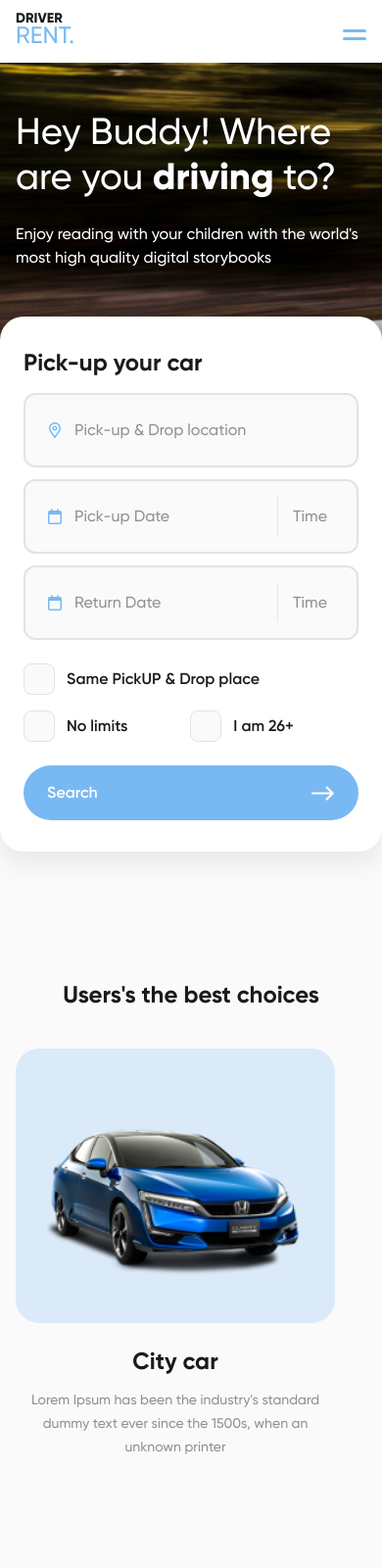
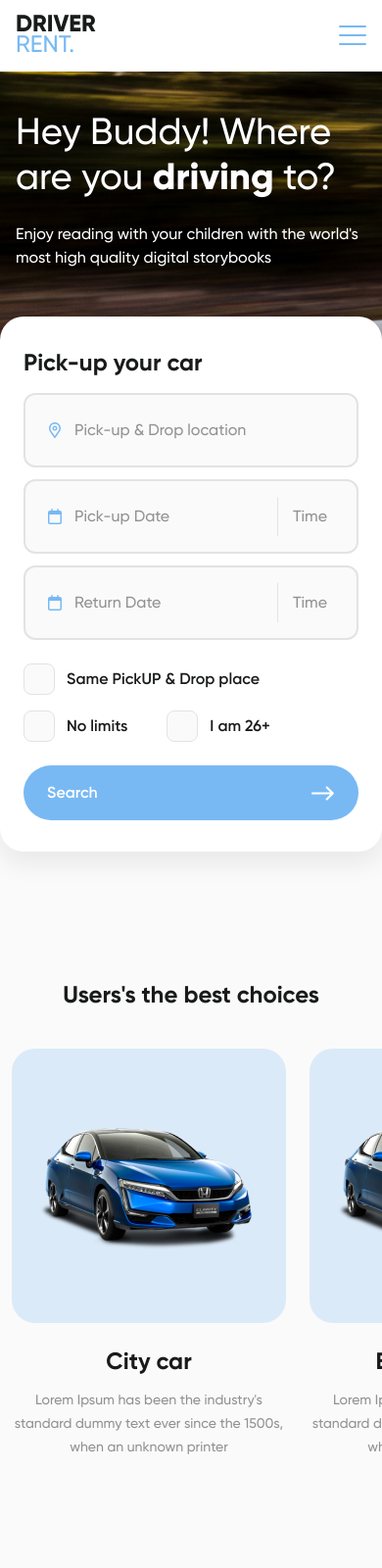
Before and after one commit to CardiDx/rentalcar, a website: page index.html in a window 390 px wide. Shown: the top 1600 px of the page at 98% size. Drawn offline with Linux system fonts and the light colour scheme; files that its build step writes are made by us from their sources; files whose address does not match are found by name.

Commit message:
home page full mobile version

```diff
--- a/index.html
+++ b/index.html
@@ -26,7 +26,10 @@
         <div class="container ">
           <div class="c-header__inner">
             <div class="c-header__mobile-column">
-              <button class="c-header__burger" data-js-header-toggle data-js-header-toggle-active="c-header__burger--active" aria-label="mobile menu"></button>
+              <div class="c-header__burger" data-js-header-toggle data-js-header-toggle-active="c-header__burger--active" aria-label="mobile menu">
+                <span></span>
+              </div>
+
               <a href="/" class="c-header__logo" aria-label="logo-link">
                 <div class="c-header__logo-text">DRIVER <span class="c-header__logo-text--accent h-type-accent">RENT.</span></div>
               </a>
@@ -147,14 +150,14 @@
       <!--==================== SKILLS ====================-->
       <section class="c-choice section" id="choice">
         <div class="c-choice__inner">
-          <div class="container">
+          <div class="container container--mobile">
 
             <div class="c-heading c-choice__heading">
               <h2 class="c-heading__title c-choice__title">Users's the best choices</h2>
             </div>
 
-            <div class="row c-choice__cards-scroll">
-              <div class="col-12 col-lg-3 card">
+            <div class="c-choice__cards-scroll">
+              <div class="card">
                 <div class="c-choice__card">
                   <div class="c-choice__card-content">
 
@@ -172,7 +175,7 @@
                   </div>
                 </div>
               </div>
-              <div class="col-12 col-lg-3 card">
+              <div class="card">
                 <div class="c-choice__card">
                   <div class="c-choice__card-content">
 
@@ -190,7 +193,7 @@
                   </div>
                 </div>
               </div>
-              <div class="col-12 col-lg-3 card">
+              <div class="card">
                 <div class="c-choice__card">
                   <div class="c-choice__card-content">
 
@@ -208,7 +211,7 @@
                   </div>
                 </div>
               </div>
-              <div class="col-12 col-lg-3 card">
+              <div class="card">
                 <div class="c-choice__card">
                   <div class="c-choice__card-content">
 
@@ -410,7 +413,7 @@
   <footer class="l-layout__footer">
     <div class="c-footer">
       <div class="container">
-        <div class="row column-reverse flex-md-row">
+        <div class="row flex-column-reverse flex-lg-row">
           <div class="col-lg-4">
             <div class="c-footer__copyright">
               <span class="c-footer__copyright-text">Driver Rent © 2022. All rights reserved.</span>
--- a/js/app.js
+++ b/js/app.js
@@ -1,44 +1,17 @@
-const header = document.querySelector("[data-js-header]");
-const headerScrolledClass =
-  header.getAttribute("data-js-header-scrolled") || "";
-const headerOpenedClass = header.getAttribute("data-js-header-opened") || "";
-const headerToggle = document.querySelector("[data-js-header-toggle]");
-const headerToggleActiveClass =
-  headerToggle.getAttribute("data-js-header-toggle-active") || "";
+//open mobile menu
+const header = document.querySelector(".c-header");
+const headerHamburgerIcon = document.querySelector(".c-header__burger");
+const headerHamburger =
+  document.querySelector(".c-header__mobile-column") || "";
+const headerMobileMenu = document.querySelector(".c-header__right-side") || "";
 
-function animationHeader(item, currentPosition) {
-  if (!item) {
-    return;
-  }
-  currentPosition > 96
-    ? item.classList.add(headerScrolledClass)
-    : item.classList.remove(headerScrolledClass);
-}
-
-animationHeader(
-  header,
-  window.pageYOffset || document.documentElement.scrollTop
-);
-
-window.addEventListener("scroll", function () {
-  const scrolled = window.pageYOffset || document.documentElement.scrollTop;
-  animationHeader(header, scrolled);
+headerHamburgerIcon.addEventListener("click", function () {
+  header.classList.toggle("c-header--opened");
+  headerMobileMenu.classList.toggle("c-header__right-side--opened");
+  headerHamburgerIcon.classList.toggle("c-header__burger--active");
 });
 
-headerToggle &&
-  header &&
-  (headerToggle.onclick = (e) => {
-    header.classList.toggle(headerOpenedClass);
-    e.target.classList.toggle(headerToggleActiveClass);
-  });
-
-var headerLinks = document.querySelectorAll(".c-header__menu-link");
-headerLinks.forEach(function (headerLink) {
-  headerLink.addEventListener("click", function () {
-    header.classList.remove("c-header--opened");
-    headerToggle.classList.remove("c-header__burger--active");
-  });
-});
+// checkbox serach panel
 
 let checkboxSearch = document.getElementById("check1");
 const addInput = document.querySelector(".c-search-panel__field--hidden");
--- a/scss/components/common/_c-checkbox.scss
+++ b/scss/components/common/_c-checkbox.scss
@@ -1,5 +1,9 @@
 .checkbox {
   margin-right: 6.4rem;
+
+  @include bp-lg {
+    margin-right: 4rem;
+  }
 
   &:last-child {
     margin-right: 0;
@@ -50,7 +54,6 @@
   height: $ui-size-m;
 }
 
-
-.c-search-panel__field--hidden{
+.c-search-panel__field--hidden {
   display: none;
 }
--- a/scss/components/common/_c-footer.scss
+++ b/scss/components/common/_c-footer.scss
@@ -34,7 +34,7 @@
   @include bp-md {
     display: flex;
     flex-direction: column;
-    margin-top: $indent-xxl;
+    margin-bottom: $indent-xxl;
   }
 }
 
--- a/scss/components/common/_c-header.scss
+++ b/scss/components/common/_c-header.scss
@@ -13,8 +13,14 @@
   }
 
   @include bp-md {
-    max-height: 6.4rem;
+    // max-height: 6.4rem;
     padding: 1.3rem 0;
+  }
+}
+
+.c-header--opened {
+  @include bp-md {
+    max-height: 100%;
   }
 }
 
@@ -23,10 +29,14 @@
   flex-direction: row;
   justify-content: space-between;
   align-items: center;
+
+  @include bp-md {
+    flex-direction: column;
+  }
 }
 
 .c-header__mobile-column {
-  @include bp-sm {
+  @include bp-md {
     display: flex;
     flex-direction: row-reverse;
     justify-content: space-between;
@@ -51,7 +61,8 @@
   line-height: 90%;
 
   @include bp-sm {
-    font-size: 14px;
+    // font-size: 14px;
+    font-size: 2.4rem;
   }
 }
 
@@ -65,20 +76,14 @@
 .c-header__burger {
   display: none;
   position: relative;
-  width: $ui-size-s;
-  height: $ui-size-s;
+  width: 2.8rem;
+  height: 2rem;
   font-size: 0;
   cursor: pointer;
   z-index: 2;
 
-  // @include bp-lg {
-  //   display: block;
-  //   margin-right: 1rem;
-  // }
-
   @include bp-md {
     display: block;
-    // margin-right: 1rem;
   }
 
   &::after,
@@ -91,22 +96,56 @@
     background-color: $color-secondary;
     transition: transform $motion-m;
   }
+}
 
-  &::before {
-    top: 1rem;
-  }
+.c-header__burger span {
+  top: 50%;
+  transform: scale(1) translate(0px, -50%);
+  left: 0;
+  position: absolute;
+  width: 100%;
+  height: 10%;
+  transition: all 0.3s ease 0s;
+  background-color: $color-secondary;
+  border-radius: 999rem;
+}
 
-  &::after {
-    top: 1.8rem;
-  }
+.c-header__burger span,
+.c-header__burger::before,
+.c-header__burger::after {
+  left: 0;
+  position: absolute;
+  width: 100%;
+  height: 10%;
+  transition: transform $motion-m;
+  background-color: $color-secondary;
+}
 
-  &--active::before {
-    transform: rotate(45deg) translate(0.3rem, 0.3rem);
-  }
-  &--active::after {
-    transform: rotate(-45deg) translate(0.3rem, -0.3rem);
-  }
+.c-header__burger::before {
+  top: 0;
 }
+
+.c-header__burger::after {
+  bottom: 0;
+}
+
+/* active burger */
+
+.c-header__burger--active span {
+  transform: scale(0) translate(0, -50%);
+}
+
+.c-header__burger--active::before {
+  top: 50%;
+  transform: rotate(-45deg) translate(0, -50%);
+}
+
+.c-header__burger--active::after {
+  bottom: 50%;
+  transform: rotate(45deg) translate(0, 50%);
+}
+
+/* */
 
 .c-header__burger--active ~ .c-header__right-side {
   position: absolute;
@@ -123,6 +162,16 @@
   }
 }
 
+.c-header__right-side--opened {
+  width: 100%;
+  display: flex;
+  flex-direction: row;
+  justify-content: space-between;
+  background-color: $color-white;
+  padding-top: 1.8rem;
+  padding-bottom: 1.8rem;
+}
+
 .c-header__language {
   display: inline-block;
 }
@@ -132,6 +181,10 @@
   padding-top: 1.2rem;
   padding-bottom: 1.2rem;
   color: $color-secondary;
+
+  @include bp-md {
+    width: auto;
+  }
 
   &:visited {
     color: $color-secondary;
@@ -151,76 +204,3 @@
     color: $color-white;
   }
 }
-
-// .c-header__social {
-//   margin-right: 2rem;
-
-//   @include bp-sm {
-//     display: none;
-//   }
-// }
-
-// .c-header__button {
-//   width: auto;
-//   height: 7.3rem;
-
-//   @include bp-xs {
-//     padding: 0 $indent-m;
-//     font-size: 1.2rem;
-//   }
-// }
-
-// .c-header__menu {
-//   display: flex;
-//   flex-direction: row;
-//   align-items: center;
-
-//   @include bp-lg {
-//     display: flex;
-//     flex-direction: column;
-//     justify-content: flex-start;
-//     align-items: center;
-//     position: fixed;
-//     top: 0;
-//     left: 100%;
-//     height: 100vh;
-//     width: 100vw;
-//     padding: 6.4rem 0 0 $indent-l;
-//     background-color: $color-divider;
-//     overflow: hidden;
-//     z-index: 1;
-//     transition: left $motion-s ease-out;
-
-//     .c-header--opened & {
-//       left: 0;
-//       transition-duration: $motion-m;
-//     }
-//   }
-// }
-
-// .c-header__menu-link {
-//   cursor: pointer;
-//   transition: color $motion-m;
-//   margin-left: $indent-xl;
-//   @include type-action;
-//   font-size: 1.6rem;
-
-//   @include link-events {
-//     color: $color-black;
-//   }
-
-//   &:hover {
-//     color: $color-primary;
-//   }
-
-//   @include bp-xl {
-//     font-size: 1.4rem;
-//     margin-left: $indent-m;
-//   }
-
-//   @include bp-lg {
-//     font-size: 1.6rem;
-//     padding: 1.2rem 0;
-//     margin-left: 0;
-//   }
-// }
--- a/scss/components/common/_c-search-panel.scss
+++ b/scss/components/common/_c-search-panel.scss
@@ -53,14 +53,36 @@
 }
 
 .c-search-panel__checkbox-wrapper .checkbox:first-child {
+  // @include bp-lg {
+  //   margin-right: 6.4rem;
+  //   width: auto;
+  // }
+
+  @include bp-sm {
+    margin-bottom: $indent-m;
+    margin-right: 0;
+    width: 100%;
+  }
+
+  // 1320px;
+  @include bp-xl {
+  }
+  //1200px;
+  @include bp-lg {
+  }
+  //992px;
   @include bp-md {
-    margin-bottom: $indent-m;
+  }
+  //768px
+  @include bp-sm {
+  }
+  // 576px
+  @include bp-xs {
   }
 }
 
 .c-search-panel__field--flex {
   display: flex;
-  // width: 100%;
 }
 
 .c-search-panel__field--large {
--- a/scss/components/home/_c-choice.scss
+++ b/scss/components/home/_c-choice.scss
@@ -46,7 +46,7 @@
 
   @include bp-md {
     max-width: 100%;
-    height: auto;
+    object-fit: contain;
   }
 }
 
@@ -149,15 +149,34 @@
 // }
 
 .c-choice__cards-scroll {
+  display: flex;
+  flex-direction: row;
+  margin: 0 -1.6rem;
+
   @include bp-md {
-    overflow: auto;
-    width: 100%;
+    // width: 100%;
     flex-wrap: nowrap;
-    scroll-snap-type: x mandatory;
-    scroll-padding: 24px;
+    // scroll-snap-type: x mandatory;
+    // scroll-padding: 24px;
+    margin: 0 -1.2rem;
+    overflow-x: auto;
   }
 }
 
+.c-choice__cards-scroll::-webkit-scrollbar {
+  display: none;
+}
+
 .card {
-  scroll-snap-align: start;
+  width: 28rem;
+  max-width: 100%;
+  margin: 0 $indent-m;
+  // scroll-snap-align: start;
+
+  @include bp-md {
+    width: 28rem;
+    max-width: 28rem;
+    margin: 0 1.2rem;
+    flex-shrink: 0;
+  }
 }
--- a/scss/components/home/_c-home.scss
+++ b/scss/components/home/_c-home.scss
@@ -4,6 +4,8 @@
   padding-right: 8rem;
 
   @include bp-lg {
+    padding-left: 4rem;
+    padding-right: 4rem;
   }
 
   @include bp-md {
--- a/scss/vendors/bootstrap4grid.scss
+++ b/scss/vendors/bootstrap4grid.scss
@@ -50,6 +50,14 @@ html {
   .container {
     max-width: 1248px;
   }
+}
+
+.container--mobile {
+  width: 100%;
+  padding-right: 12px;
+  padding-left: 12px;
+  margin-right: auto;
+  margin-left: auto;
 }
 
 .row {
```
Also changed, not shown: css/main.css, css/search.css, js/app.min.js.
